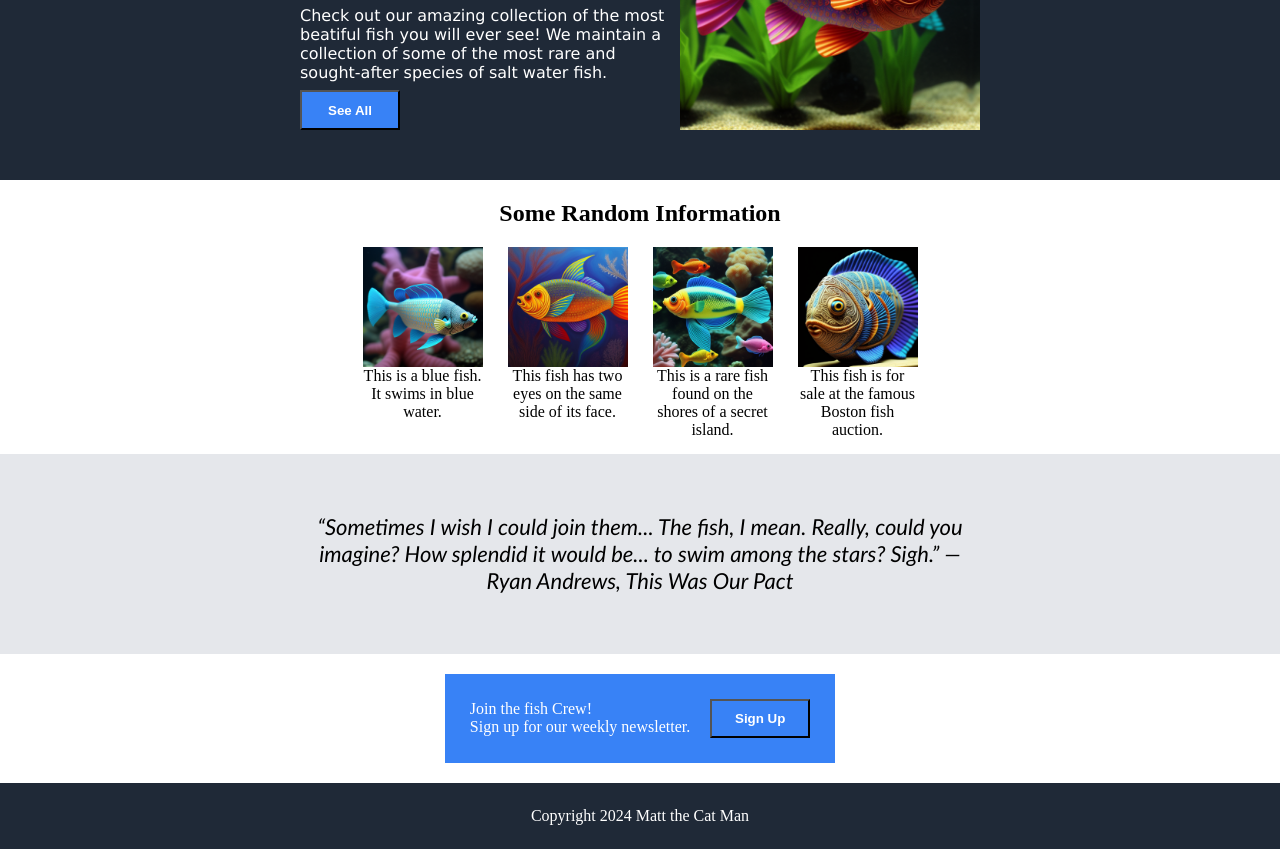
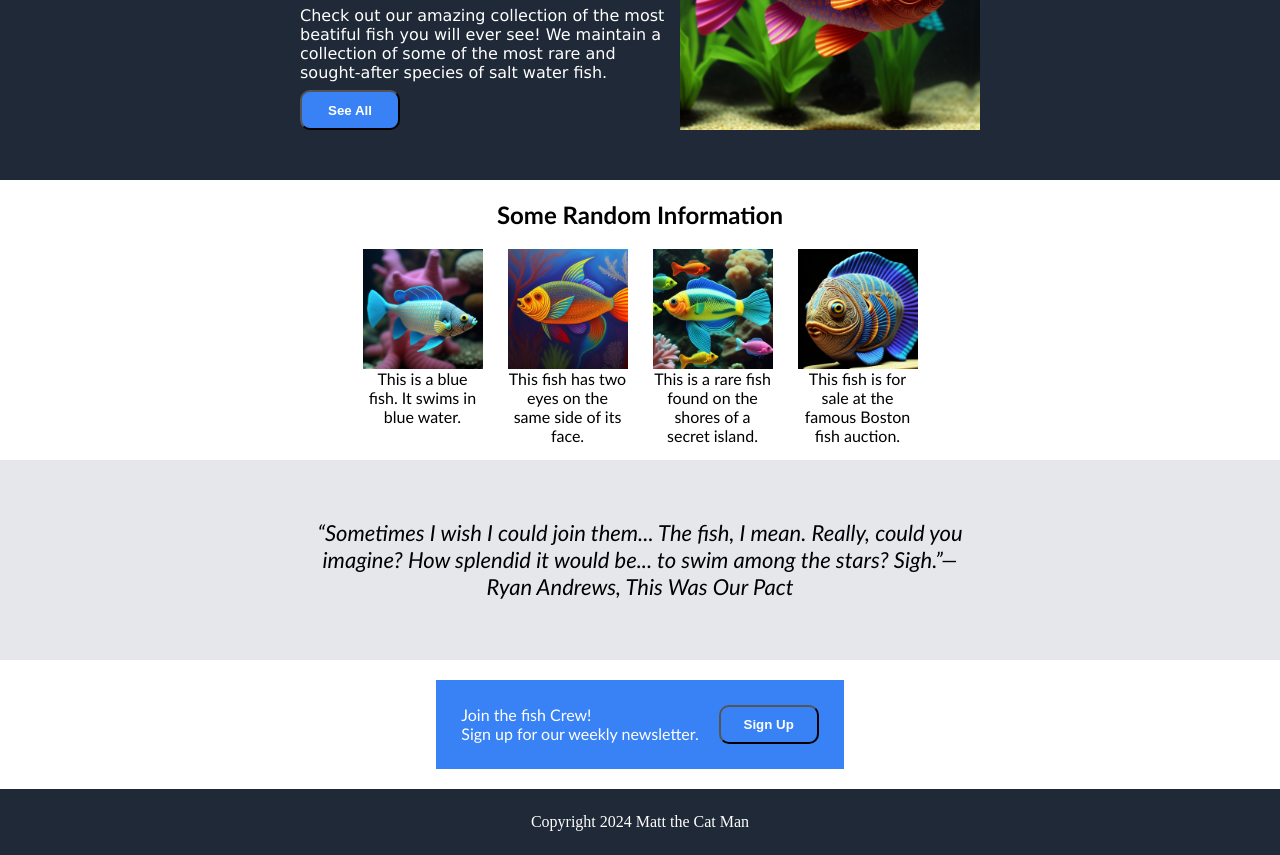
Before and after one commit to JimMatthew/JimsFishSite, a plain HTML site: page index.html in a window 1280 px wide. Shown: the part 291-1146 px from the top of the page. Drawn offline with Linux system fonts and the light colour scheme.

Commit message:
round buttons

```diff
--- a/styles.css
+++ b/styles.css
@@ -24,7 +24,6 @@ body{
 .logo{
     margin-right: auto;
     font-size: 20px;
-
 }
 
 a{
@@ -79,6 +78,7 @@ ul{
     background-color: #3882f6;
     color: white;
     font-weight: bold;
+    border-radius: 10px;
 }
 
 .slider1 {
@@ -86,6 +86,7 @@ ul{
     flex-direction: column;
     justify-content: center;
     flex-grow: 1;
+    font-family:'Gill Sans', 'Gill Sans MT', Calibri, 'Trebuchet MS', sans-serif;
 }
 
 .container {
@@ -148,7 +149,7 @@ h2{
 }
 
 .ctobox {
-
+    font-family:'Gill Sans', 'Gill Sans MT', Calibri, 'Trebuchet MS', sans-serif;
     padding: 25px;
     display: flex;
     background-color: #3882f6;
```
Also changed, not shown: index.html (+1 -8 lines).
